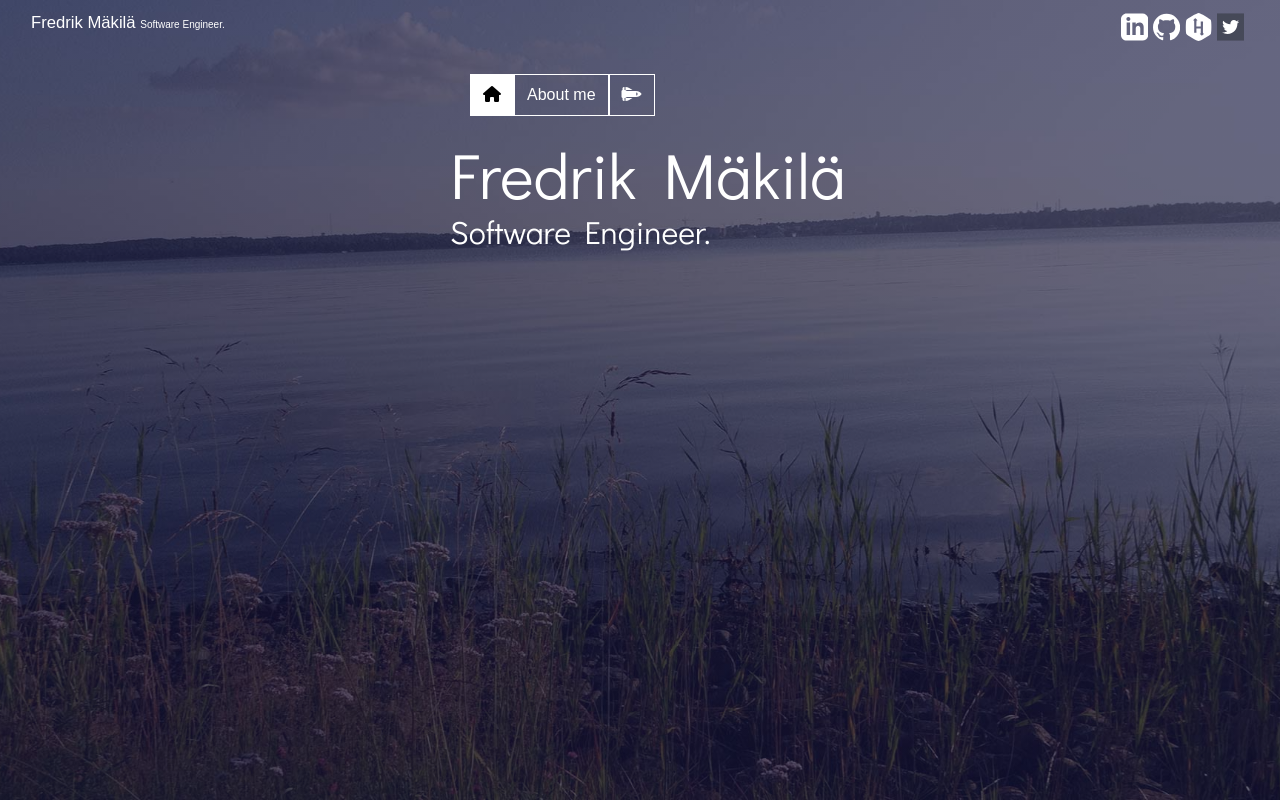
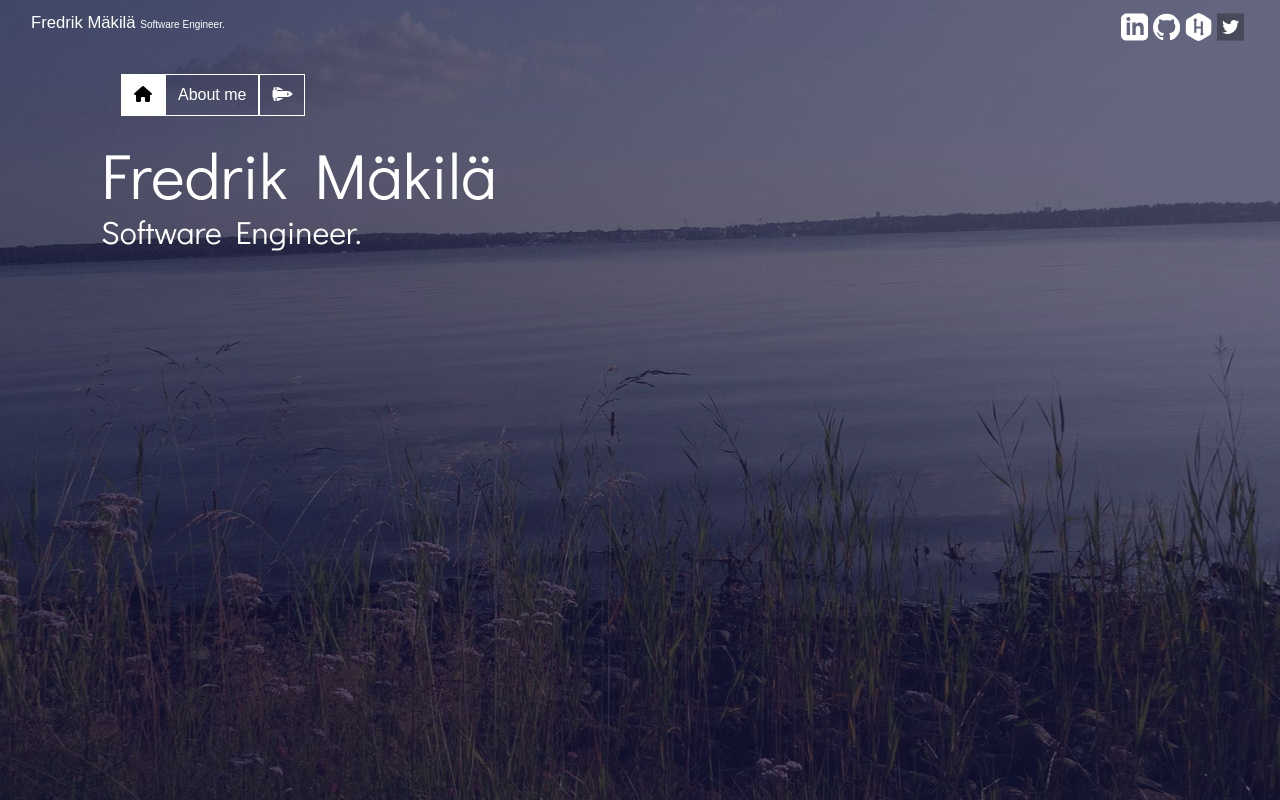
Before and after one commit to GitHug/fredrik.ax, a React (Create React App) app: page / in a window 1280 px wide. Built offline with nearby package versions, Linux system fonts and the light colour scheme.

Commit message:
Remove justify center

```diff
--- a/src/App.js
+++ b/src/App.js
@@ -14,7 +14,7 @@ class App extends Component {
           <header>
             <MyNavbar />
           </header>
-          <section className={'App-container container'}>
+          <section className={'container'}>
             <div className={'row'}>
               <div className={'col'}>
                 <Route exact path={'/'} component={Home} />
--- a/src/App.scss
+++ b/src/App.scss
@@ -11,9 +11,3 @@
   background-size: cover;
   height: 100vh;
 }
-
-.App-container {
-  display: flex;
-  justify-content: center;
-  align-content: center;
-}
```
